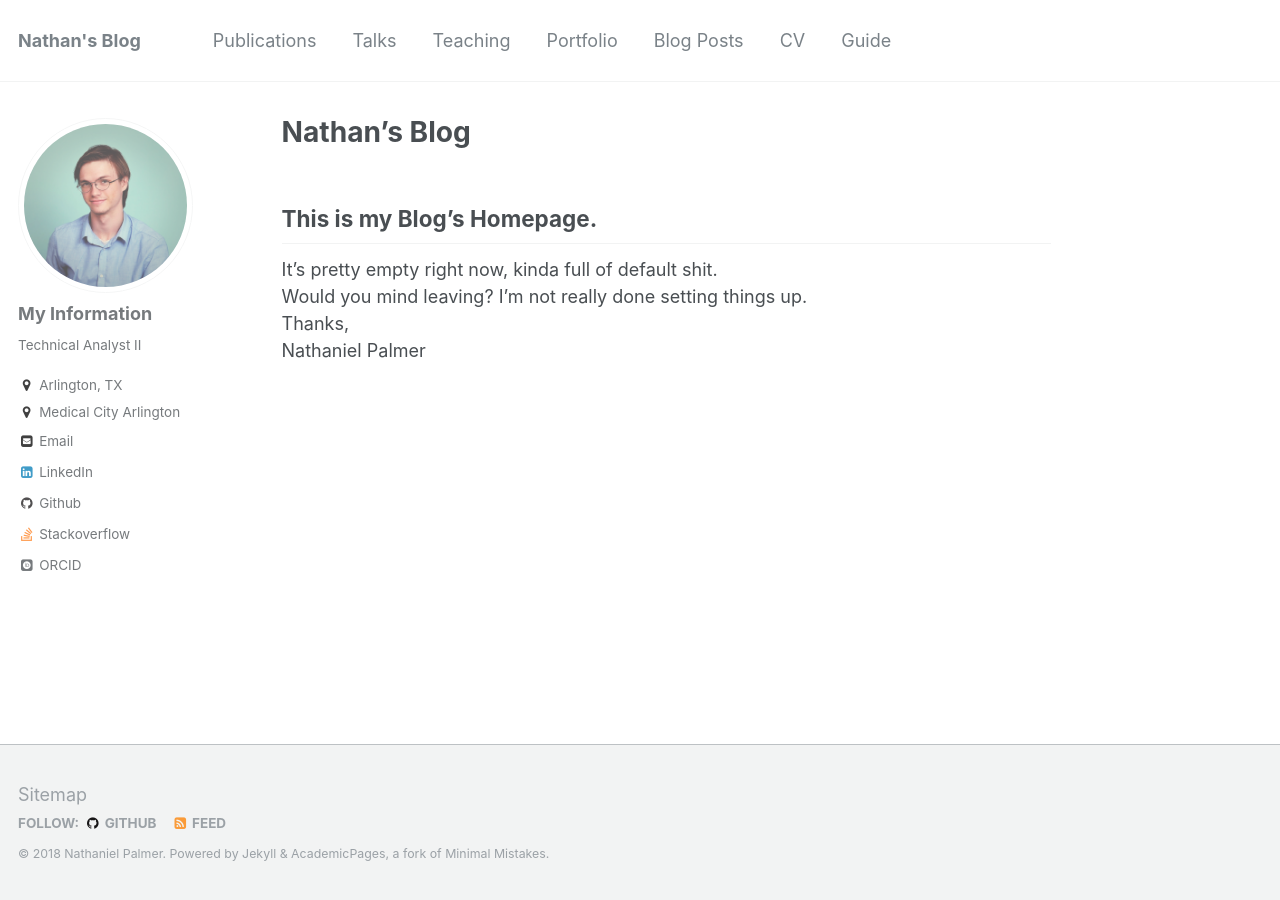
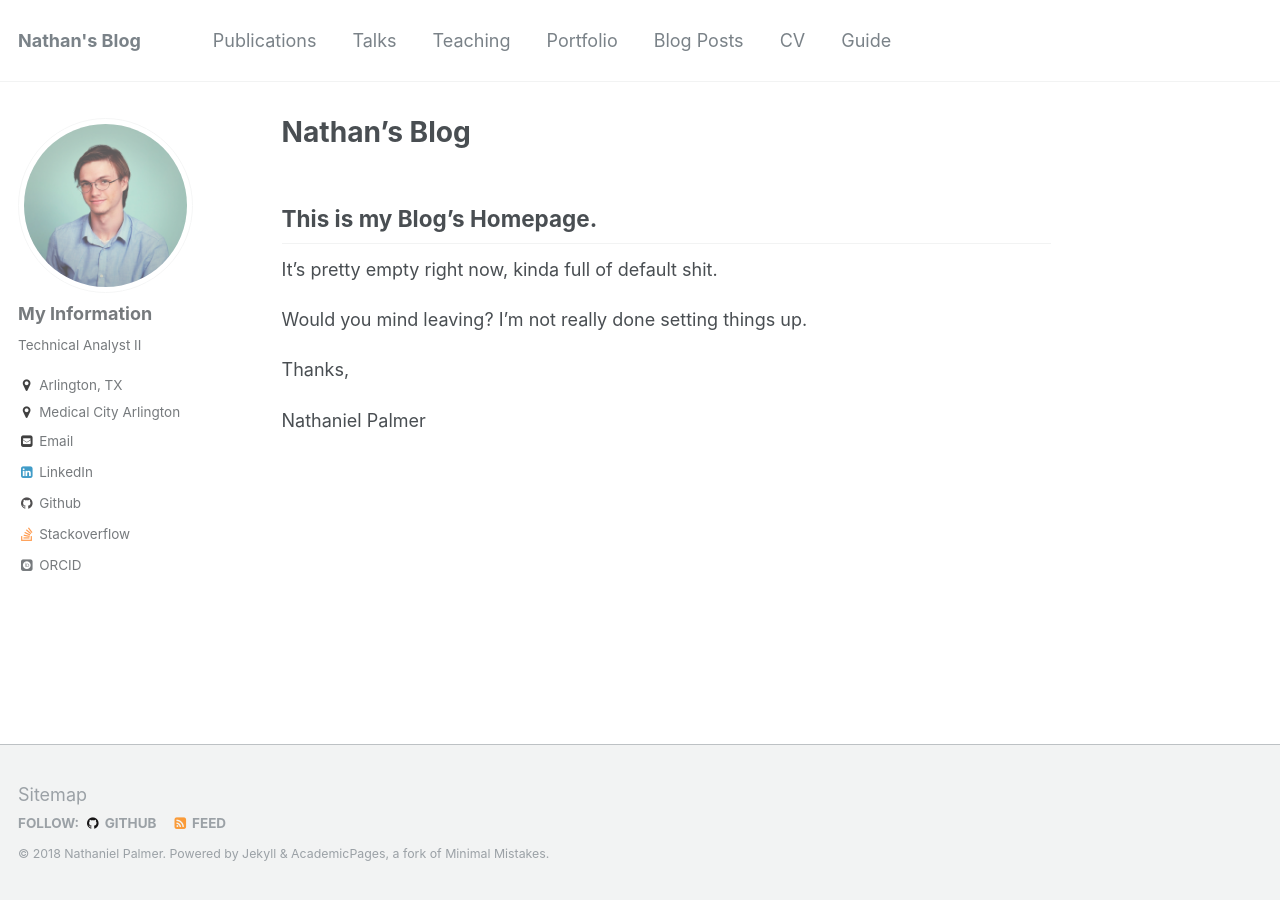
Before and after one commit to natpalmer1776/natpalmer1776.github.io, a Jekyll site: the page built from _pages/about.md, in a window 1280 px wide. Built offline with Jekyll 4.4.1, drawn with Linux system fonts in a browser that asks for light colours; some web fonts are replaced.

Commit message:
Edits to homepage

```diff
--- a/_pages/about.md
+++ b/_pages/about.md
@@ -10,7 +10,10 @@ redirect_from:
 
 This is my Blog's Homepage.
 ------
-It's pretty empty right now, kinda full of default shit.<br/>
-Would you mind leaving? I'm not really done setting things up.<br/>
-Thanks,<br/>
+It's pretty empty right now, kinda full of default shit.
+
+Would you mind leaving? I'm not really done setting things up.
+
+Thanks,
+
 Nathaniel Palmer
```
